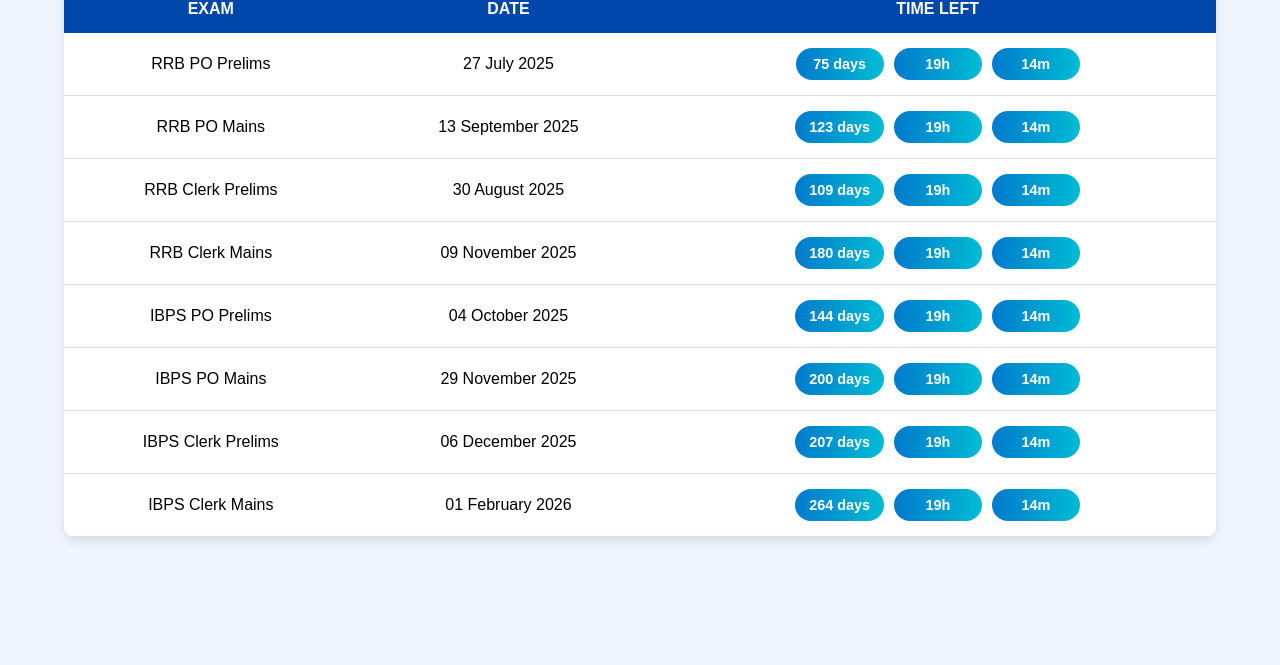
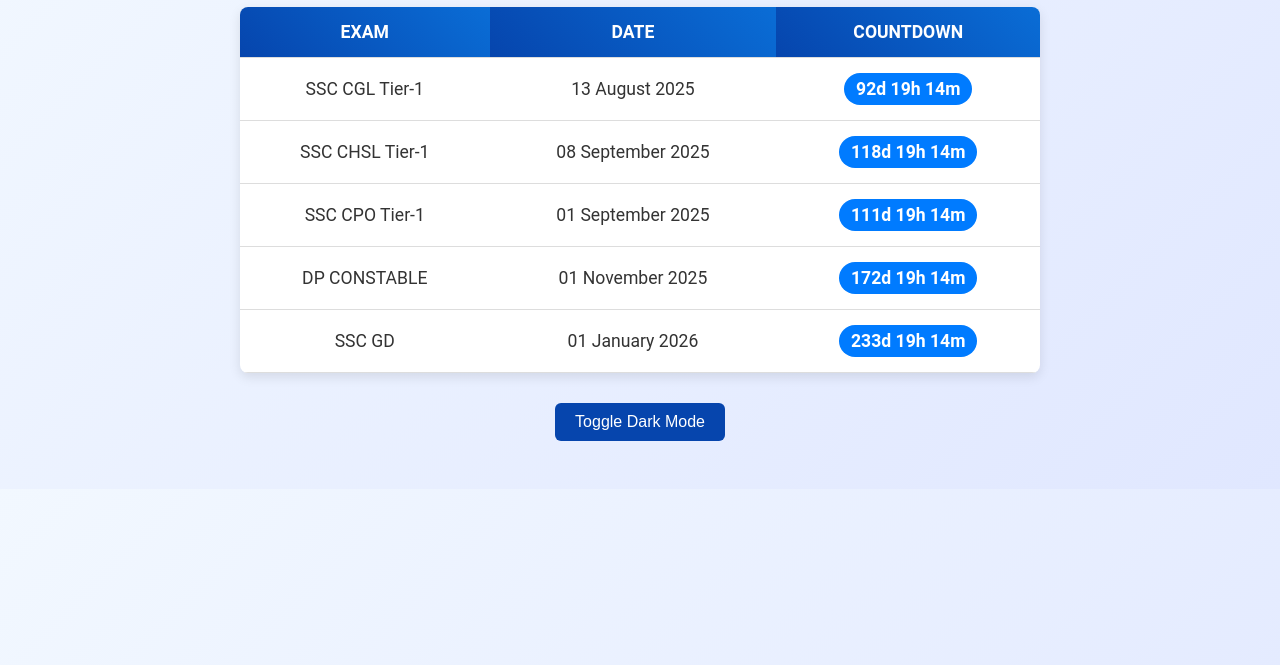
Before and after one commit to sachinnsindhu/cglcpochslcountdowns, a plain HTML site: page index.html in a window 1280 px wide. Shown: the part 135-800 px from the top of the page. Drawn offline with Linux system fonts and the light colour scheme.

Commit message:
Update index.html

```diff
--- a/index.html
+++ b/index.html
@@ -1,174 +1,202 @@
 <!DOCTYPE html>
 <html lang="en">
 <head>
-  <meta charset="UTF-8">
-  <title>Upcoming Bank Exams Countdown</title>
-  <meta name="viewport" content="width=device-width, initial-scale=1.0">
+  <meta charset="UTF-8" />
+  <meta name="viewport" content="width=device-width, initial-scale=1.0" />
+  <title>Upcoming Exam Dates and Countdowns</title>
   <style>
     body {
-      font-family: Arial, sans-serif;
-      background: #f0f4ff;
-      color: #000;
-      margin: 0;
-      padding: 0;
+      font-family: 'Roboto', sans-serif;
+      background: linear-gradient(135deg, #f2f8ff, #e0e7ff);
+      color: #333;
+      text-align: center;
+      padding: 40px;
+      transition: background 0.3s, color 0.3s;
     }
 
     h1 {
-      text-align: center;
-      padding: 20px;
-      color: #0047ab;
+      color: #0645AD;
+      font-size: 2.5rem;
+      margin-bottom: 20px;
     }
 
     table {
-      width: 90%;
       margin: 0 auto;
       border-collapse: collapse;
-      background: #ffffff;
-      border-radius: 10px;
+      width: 90%;
+      max-width: 800px;
+      background-color: #fff;
+      box-shadow: 0 4px 12px rgba(0, 0, 0, 0.1);
+      border-radius: 8px;
       overflow: hidden;
-      box-shadow: 0 4px 10px rgba(0,0,0,0.1);
+    }
+
+    th, td {
+      padding: 15px;
+      border-bottom: 1px solid #ddd;
+      font-size: 1.1rem;
     }
 
     th {
-      background: #0047ab;
+      background: linear-gradient(45deg, #0645AD, #0a6dd6);
       color: white;
-      padding: 15px;
-      font-size: 1em;
+      text-transform: uppercase;
     }
 
-    td {
-      padding: 15px;
-      text-align: center;
-      border-bottom: 1px solid #e0e0e0;
+    tr:hover {
+      background-color: #f0f4ff;
     }
 
     .countdown {
-      display: flex;
-      justify-content: center;
-      gap: 10px;
-      flex-wrap: wrap;
+      font-weight: bold;
+      background: #007BFF;
+      color: #fff;
+      padding: 6px 12px;
+      border-radius: 20px;
+      display: inline-block;
     }
 
-    .pill {
-      background: linear-gradient(to right, #007acc, #00bcd4);
-      color: white;
-      border-radius: 20px;
-      padding: 8px 14px;
-      font-size: 0.9em;
-      font-weight: bold;
-      min-width: 60px;
-      text-align: center;
+    .countdown.exam-day {
+      background: #28a745;
     }
 
-    @media (max-width: 768px) {
-      table, th, td {
-        font-size: 0.9em;
-      }
+    .countdown.completed {
+      background: #dc3545;
+    }
 
-      .pill {
-        font-size: 0.8em;
-        padding: 6px 10px;
-      }
+    /* Dark mode styles */
+    .dark-mode {
+      background: linear-gradient(135deg, #1c1c1c, #2a2a2a);
+      color: #f5f5f5;
+    }
+
+    .dark-mode table {
+      background-color: #333;
+      color: #f5f5f5;
+      box-shadow: none;
+    }
+
+    .dark-mode th {
+      background: linear-gradient(45deg, #222, #444);
+    }
+
+    .dark-mode tr:hover {
+      background-color: #3a3a3a;
+    }
+
+    .dark-mode .countdown {
+      background: #0066cc;
+    }
+
+    .dark-mode .countdown.exam-day {
+      background: #28a745;
+    }
+
+    .dark-mode .countdown.completed {
+      background: #dc3545;
+    }
+
+    /* Toggle button */
+    .toggle-btn {
+      margin-top: 30px;
+    }
+
+    #toggleDarkMode {
+      padding: 10px 20px;
+      font-size: 16px;
+      background-color: #0645AD;
+      color: white;
+      border: none;
+      border-radius: 6px;
+      cursor: pointer;
+      transition: background 0.3s;
+    }
+
+    #toggleDarkMode:hover {
+      background-color: #0a6dd6;
     }
   </style>
 </head>
 <body>
-
-  <h1>Upcoming Bank Exams Countdown</h1>
-
+  <h1>SSC Upcoming Exam Countdowns</h1>
   <table>
     <thead>
       <tr>
-        <th>EXAM</th>
-        <th>DATE</th>
-        <th>TIME LEFT</th>
+        <th>Exam</th>
+        <th>Date</th>
+        <th>Countdown</th>
       </tr>
     </thead>
-    <tbody>
-      <tr>
-        <td>RRB PO Prelims</td>
-        <td>27 July 2025</td>
-        <td class="countdown" id="rrbPoPrelims"></td>
-      </tr>
-      <tr>
-        <td>RRB PO Mains</td>
-        <td>13 September 2025</td>
-        <td class="countdown" id="rrbPoMains"></td>
-      </tr>
-      <tr>
-        <td>RRB Clerk Prelims</td>
-        <td>30 August 2025</td>
-        <td class="countdown" id="rrbClerkPrelims"></td>
-      </tr>
-      <tr>
-        <td>RRB Clerk Mains</td>
-        <td>09 November 2025</td>
-        <td class="countdown" id="rrbClerkMains"></td>
-      </tr>
-      <tr>
-        <td>IBPS PO Prelims</td>
-        <td>04 October 2025</td>
-        <td class="countdown" id="ibpsPoPrelims"></td>
-      </tr>
-      <tr>
-        <td>IBPS PO Mains</td>
-        <td>29 November 2025</td>
-        <td class="countdown" id="ibpsPoMains"></td>
-      </tr>
-      <tr>
-        <td>IBPS Clerk Prelims</td>
-        <td>06 December 2025</td>
-        <td class="countdown" id="ibpsClerkPrelims"></td>
-      </tr>
-      <tr>
-        <td>IBPS Clerk Mains</td>
-        <td>01 February 2026</td>
-        <td class="countdown" id="ibpsClerkMains"></td>
-      </tr>
-    </tbody>
+    <tbody id="countdown-table"></tbody>
   </table>
 
+  <!-- Toggle Button -->
+  <div class="toggle-btn">
+    <button id="toggleDarkMode" onclick="toggleDarkMode()">Toggle Dark Mode</button>
+  </div>
+
   <script>
-    const exams = {
-      rrbPoPrelims: "2025-07-27T00:00:00",
-      rrbPoMains: "2025-09-13T00:00:00",
-      rrbClerkPrelims: "2025-08-30T00:00:00",
-      rrbClerkMains: "2025-11-09T00:00:00",
-      ibpsPoPrelims: "2025-10-04T00:00:00",
-      ibpsPoMains: "2025-11-29T00:00:00",
-      ibpsClerkPrelims: "2025-12-06T00:00:00",
-      ibpsClerkMains: "2026-02-01T00:00:00"
-    };
+    const exams = [
+      { name: "SSC CGL Tier-1", date: "2025-08-13" },
+      { name: "SSC CHSL Tier-1", date: "2025-09-08" },
+      { name: "SSC CPO Tier-1", date: "2025-09-01" },
+      { name: "DP CONSTABLE", date: "2025-11-01" },
+      { name: "SSC GD", date: "2026-01-01" }
+    ];
 
-    function updateCountdowns() {
-      const now = new Date().getTime();
+    const tableBody = document.getElementById("countdown-table");
 
-      for (const id in exams) {
-        const target = new Date(exams[id]).getTime();
-        const diff = target - now;
+    function updateCountdown() {
+      tableBody.innerHTML = "";
+      const now = new Date();
 
-        const container = document.getElementById(id);
-        container.innerHTML = ""; // Clear previous
+      exams.forEach(exam => {
+        const examDate = new Date(`${exam.date}T00:00:00`);
+        const timeDiff = examDate - now;
 
-        if (diff > 0) {
-          const days = Math.floor(diff / (1000 * 60 * 60 * 24));
-          const hours = Math.floor((diff / (1000 * 60 * 60)) % 24);
-          const minutes = Math.floor((diff / (1000 * 60)) % 60);
+        let countdownHTML = "";
+        let className = "";
 
-          container.innerHTML = `
-            <span class="pill">${days} days</span>
-            <span class="pill">${hours}h</span>
-            <span class="pill">${minutes}m</span>
-          `;
+        if (timeDiff > 0) {
+          const days = Math.floor(timeDiff / (1000 * 60 * 60 * 24));
+          const hours = Math.floor((timeDiff / (1000 * 60 * 60)) % 24);
+          const minutes = Math.floor((timeDiff / (1000 * 60)) % 60);
+          countdownHTML = `${days}d ${hours}h ${minutes}m`;
+        } else if (timeDiff > -86400000) {
+          countdownHTML = "Exam Day!";
+          className = "exam-day";
         } else {
-          container.innerHTML = `<span class="pill">Started</span>`;
+          countdownHTML = "Completed";
+          className = "completed";
         }
-      }
+
+        const row = document.createElement("tr");
+        row.innerHTML = `
+          <td>${exam.name}</td>
+          <td>${examDate.toLocaleDateString('en-IN', { day: '2-digit', month: 'long', year: 'numeric' })}</td>
+          <td><span class="countdown ${className}">${countdownHTML}</span></td>
+        `;
+        tableBody.appendChild(row);
+      });
     }
 
-    setInterval(updateCountdowns, 60000); // update every 60s
-    updateCountdowns();
+    // Dark mode toggle
+    function toggleDarkMode() {
+      const isDark = document.body.classList.toggle("dark-mode");
+      localStorage.setItem("darkMode", isDark);
+      document.getElementById("toggleDarkMode").innerText = isDark ? "Switch to Light Mode" : "Switch to Dark Mode";
+    }
+
+    // On load, apply dark mode if previously set
+    window.addEventListener("DOMContentLoaded", () => {
+      const isDark = localStorage.getItem("darkMode") === "true";
+      if (isDark) {
+        document.body.classList.add("dark-mode");
+        document.getElementById("toggleDarkMode").innerText = "Switch to Light Mode";
+      }
+      updateCountdown();
+      setInterval(updateCountdown, 60 * 1000); // Update every minute
+    });
   </script>
-
 </body>
 </html>
```
